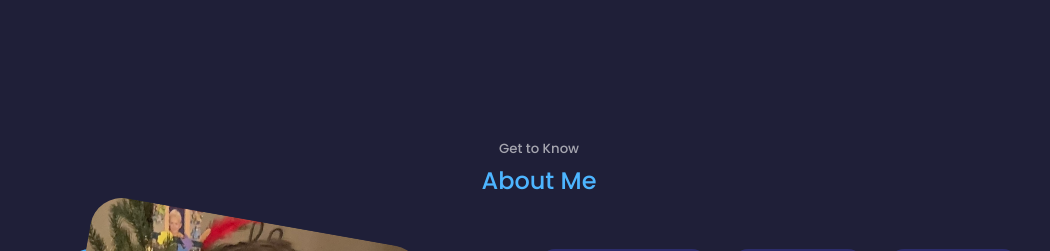
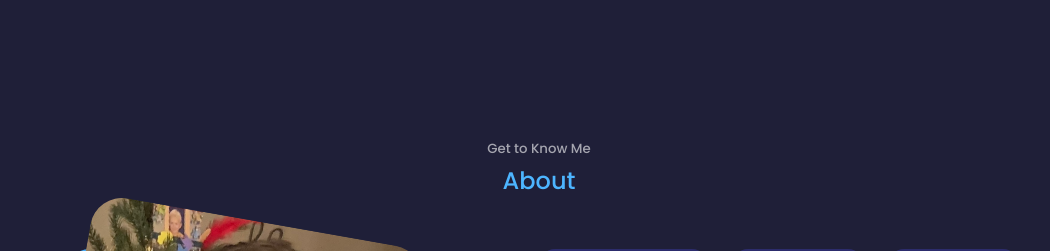
Before and after one commit to Mischa-Lamoureux/personal-portfolio, a React (Create React App) app: page / in a window 1280 px wide. Shown: the part 840-1091 px from the top of the page, without its empty margins (101-1151 px from the left). Built offline with nearby package versions, Linux system fonts and the light colour scheme.

Commit message:
Disabled hover on items that should not be clickable

```diff
--- a/src/components/about/About.jsx
+++ b/src/components/about/About.jsx
@@ -6,8 +6,8 @@ import { TbAward, TbPencil, TbSchool } from "react-icons/tb";
 const About = () => {
   return (
     <section id="about">
-      <h5>Get to Know</h5>
-      <h2>About Me</h2>
+      <h5>Get to Know Me</h5>
+      <h2>About</h2>
 
       <div className="container about__container">
         <div className="about__me">
@@ -17,13 +17,13 @@ const About = () => {
         </div>
         <div className="about__content">
           <div className="about__cards">
-            <a href="#experience" className="about__card">
+            <a href="#experience" className="about__card about__card-clickable">
               <TbAward className="about__icon" />
               <h5>Development Experience</h5>
               <small>4+ Years</small>
             </a>
 
-            <a href="#portfolio" className="about__card">
+            <a href="#portfolio" className="about__card about__card-clickable">
               <TbPencil className="about__icon" />
               <h5>Personal Projects</h5>
               <small>10+ Completed</small>
--- a/src/components/about/about.css
+++ b/src/components/about/about.css
@@ -43,7 +43,7 @@
   text-align: center;
 }
 
-.about__card:hover {
+.about__card-clickable:hover {
   background: transparent;
   border-color: var(--color-primary-variant);
   transition: var(--transition);
```
